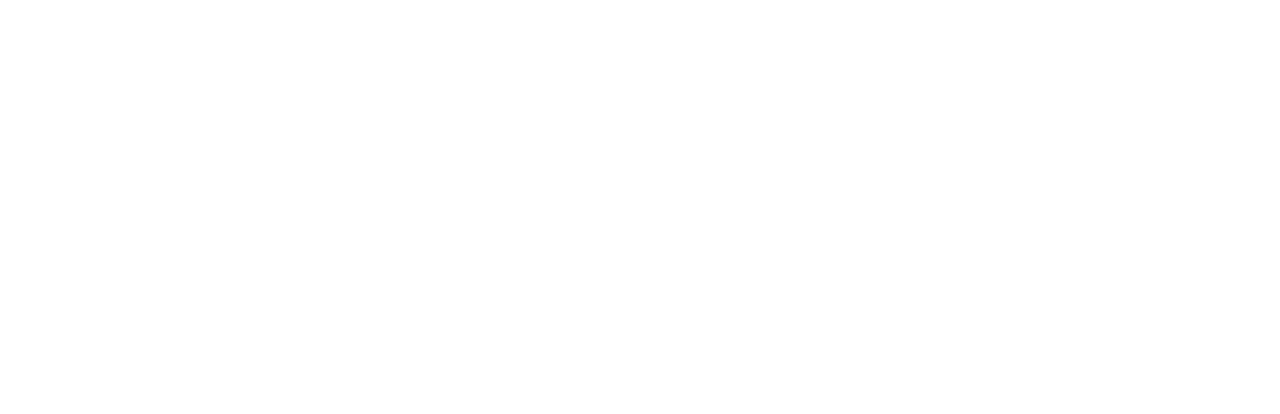
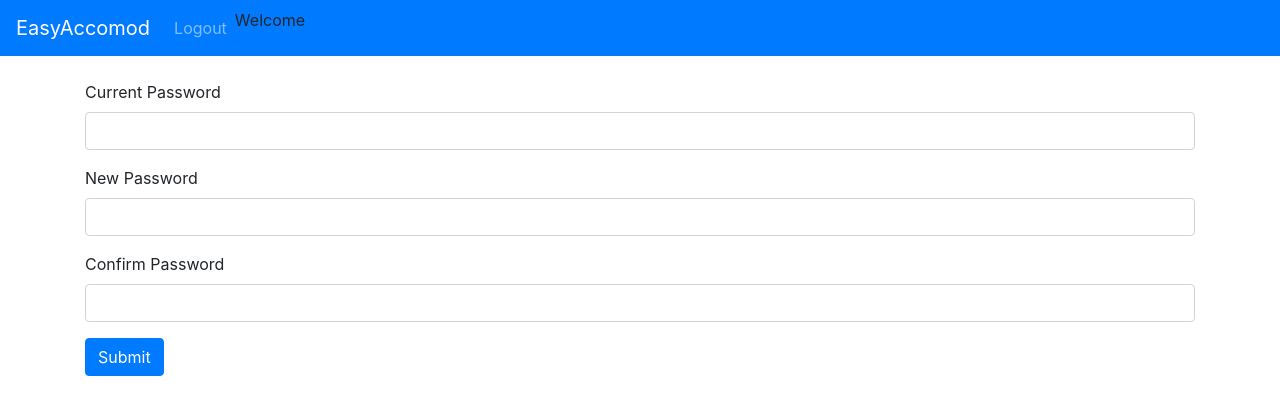
Before and after one commit to lamte1234/front-end-easyAccomod, a React (Create React App) app: page /users/change-password in a window 1280 px wide. Shown: the top 414 px of the page. Built offline with nearby package versions, Linux system fonts and the light colour scheme.

Commit message:
Change password feature for users

```diff
--- a/src/App.js
+++ b/src/App.js
@@ -3,43 +3,54 @@
 import { BrowserRouter as Router, Route} from 'react-router-dom';
 
 import Login from './components/login.component';
+import Navbar from './components/navbar.component';
+import ChangePass from './components/change_password.component';
+
 import Signup from './components/signup.component';
 import RenterSU from './components/signup/renter.component';
 import OwnerSU from './components/signup/owner.component';
+
 import RenterWS from './components/workspace/renter.component';
 import OwnerWS from './components/workspace/owner.component';
 import AdminWS from './components/workspace/admin.component';
-import Navbar from './components/navbar.component';
+
 import Search from './components/renter_action/search.component';
 import PostDetail from './components/renter_action/post_details';
+
 import Post from './components/owner_action/post.component';
+import OwnerPost from './components/owner_action/ownerPost.component';
+import EditPost from './components/owner_action/editPost.component';
+
 import AdminAcc from './components/admin_action/adminAccount.component';
 import AdminPost from './components/admin_action/adminPost.component';
 import ApprovePost from './components/admin_action/approvePost.component';
-import OwnerPost from './components/owner_action/ownerPost.component';
-import EditPost from './components/owner_action/editPost.component';
 import EditAcc from './components/admin_action/approveEditAcc.component';
 
 function App() {
   return (
     <Router>
-      {/* <Navbar /> */}
+      {/* --------------------------COMMON--------------------------------- */}
       <Route path="/" exact component={Navbar}></Route>
       <Route path='/login/' exact component={Login}></Route>
+      <Route path='/users/change-password' exact component={ChangePass}></Route>
+      {/* ---------------------------SIGNUP--------------------------------- */}
       <Route path='/signup/' exact component={Signup}></Route>
       <Route path='/signup/renter/' exact component={RenterSU}></Route>
       <Route path='/signup/owner/' exact component={OwnerSU}></Route>
-      <Route path='/users/owner/post/' exact component={Post}></Route>
+      {/* ----------------------------RENTER------------------------------ */}
       <Route path='/users/renter/' exact component={RenterWS}></Route>
       <Route path='/users/renter/search/' exact component={Search}></Route>
       <Route path='/users/renter/post/:id' exact component={PostDetail}></Route>
+      {/* ---------------------------OWNER-------------------------------- */}
       <Route path='/users/owner/' exact component={OwnerWS}></Route>
+      <Route path='/users/owner/post/' exact component={Post}></Route>
+      <Route path='/users/owner/edit' exact component={OwnerPost}></Route>
+      <Route path='/users/owner/edit/:id' exact component={EditPost}></Route>
+      {/* ----------------------------ADMIN--------------------------------------- */}
       <Route path='/users/admin/' exact component={AdminWS}></Route>
       <Route path='/users/admin/accounts/' exact component={AdminAcc}></Route>
       <Route path='/users/admin/posts/' exact component={AdminPost}></Route>
       <Route path='/users/admin/posts/:id' exact component={ApprovePost}></Route>
-      <Route path='/users/owner/edit' exact component={OwnerPost}></Route>
-      <Route path='/users/owner/edit/:id' exact component={EditPost}></Route>
       <Route path='/users/admin/edit-auth/' exact component={EditAcc}></Route>
     </Router>
   );
--- a/src/components/admin_action/adminAccount.component.js
+++ b/src/components/admin_action/adminAccount.component.js
@@ -10,7 +10,11 @@
         <td>{props.account.id_card_number}</td>
         <td>{props.account.phone}</td>
         <td>{props.account.address}</td>
-        <td><a href="#" onClick={() => props.approve(props.account._id)}>Approved</a></td>
+        <td>
+        {
+            // eslint-disable-next-line
+        }<a href="#" onClick={() => props.approve(props.account._id)}>Approved</a>
+        </td>
     </tr>
 )
 
--- a/src/components/admin_action/approveEditAcc.component.js
+++ b/src/components/admin_action/approveEditAcc.component.js
@@ -9,7 +9,11 @@
         <td>{props.account.id_card_number}</td>
         <td>{props.account.phone}</td>
         <td>{props.account.address}</td>
-        <td><a href="" onClick={() => props.approve(props.account._id)}>Approved</a></td>
+        <td>
+        {
+            // eslint-disable-next-line
+        }<a href="" onClick={() => props.approve(props.account._id)}>Approved</a>
+        </td>
     </tr>
 )
 
--- /dev/null
+++ b/src/components/change_password.component.js
@@ -0,0 +1,97 @@
+import React, {Component} from 'react';
+import axios from 'axios';
+
+import Nav from './common/user_nav';
+
+export default class ChangePass extends Component {
+
+    constructor(props) {
+        super(props);
+
+        this.state = {
+            current_password: '',
+            new_password: '',
+            cf_pass: '',
+            errors: []
+        }
+
+
+        this.onChangeCurrentPass = this.onChangeCurrentPass.bind(this);
+        this.onChangeNewPass = this.onChangeNewPass.bind(this);
+        this.onChangeConfirmPass =this.onChangeConfirmPass.bind(this);
+        this.onSubmit = this.onSubmit.bind(this);
+
+    }
+
+
+    onChangeCurrentPass(e) {
+        this.setState({
+            current_password: e.target.value
+        });
+    }
+    onChangeNewPass(e) {
+        this.setState({
+            new_password: e.target.value
+        });
+    }
+    onChangeConfirmPass(e) {
+        this.setState({
+            cf_pass: e.target.value
+        });
+    }
+    onSubmit(e) {
+        e.preventDefault();
+
+        axios.patch(`http://localhost:5000/users/${localStorage.getItem('user_type')}/change-password`,{
+            current_password: this.state.current_password,
+            new_password: this.state.new_password,
+            cf_pass: this.state.cf_pass
+        }, {withCredentials: true})
+        .then(res => {
+            if(res.data.errors) {
+                this.setState({
+                    errors: res.data.errors
+                })
+            };
+            if(res.status === 200) {
+                window.location = `/users/${localStorage.getItem('user_type')}`;
+            }
+        })
+        .catch(err => console.log(err));
+
+
+    }
+
+
+    render() {
+        return(
+            <div>
+                <Nav />
+                <br />
+                    {
+                        this.state.errors.map((err,index) =>
+                        <div className='alert alert-danger' key={index}>{err}</div>)
+                    }
+                <div className="container">
+                    <form method="PATCH" onSubmit={this.onSubmit}>
+                        <div className="form-group"><label htmlFor="current_password">Current Password</label>
+                            <input className="form-control" id="current_password" type="password"
+                            name="current_password" value={this.state.current_password} onChange={this.onChangeCurrentPass} />
+                        </div>
+                        <div className="form-group"><label htmlFor="new_password">New Password</label>
+                            <input className="form-control" id="new_password" type="password"
+                            name="new_password" value={this.state.new_password} onChange={this.onChangeNewPass} />
+                        </div>
+                        <div className="form-group"><label htmlFor="cf_pass">Confirm Password</label>
+                            <input className="form-control" id="cf_pass" type="password"
+                            name="cf_pass" value={this.state.cf_pass} onChange={this.onChangeConfirmPass} />
+                        </div>
+                        <button className="btn btn-primary">Submit</button>
+                </form>
+                </div>
+            </div>
+        );
+    }
+
+
+}
--- a/src/components/common/admin_nav.js
+++ b/src/components/common/admin_nav.js
@@ -19,11 +19,14 @@
                     <Link to="/users/admin/accounts" className="nav-link">Manage Accounts</Link>
                 </li>
                 <li className="navbar-item">
+                    <Link to="/users/admin/edit-auth" className="nav-link">Edit Authenticate</Link>
+                </li>
+                <li className="navbar-item">
                     {/* fix later */}
                     <Link to="/users/admin" className="nav-link">Statistics</Link>
                 </li>
                 <li className="navbar-item">
-                    <Link to="/users/admin/edit-auth" className="nav-link">Manage Edit</Link>
+                    <Link to="/users/change-password" className="nav-link">Change Password</Link>
                 </li>
                 <LogOut />
                 <li className="navbar-item">Welcome {username}</li>
--- a/src/components/common/owner_nav.js
+++ b/src/components/common/owner_nav.js
@@ -26,6 +26,9 @@
                     {/* fix later */}
                     <Link to="/users/owner" className="nav-link">Extend</Link>
                 </li>
+                <li className="navbar-item">
+                    <Link to="/users/change-password" className="nav-link">Change Password</Link>
+                </li>
                 <LogOut />
                 <li className="navbar-item">Welcome {username}</li>
             </ul>
--- a/src/components/common/renter_nav.js
+++ b/src/components/common/renter_nav.js
@@ -16,6 +16,9 @@
                             <li className="navbar-item">
                                 <Link to="/users/renter/wishlist" className="nav-link">Wish-list</Link>
                             </li>
+                            <li className="navbar-item">
+                                <Link to="/users/change-password" className="nav-link">Change Password</Link>
+                            </li>
                             <LogOut />
                             <li className="navbar-item">Welcome {username}</li>
                         </ul>
--- /dev/null
+++ b/src/components/common/user_nav.js
@@ -0,0 +1,19 @@
+import React from 'react';
+import {Link} from 'react-router-dom';
+
+import LogOut from '../logout.component';
+
+
+export default function Nav() {
+    return(
+        <nav className="navbar navbar-dark bg-primary navbar-expand-lg">
+                <Link to="/users/renter" className="navbar-brand">EasyAccomod</Link>
+                <div className="collpase navbar-collapse">
+                    <ul className="navbar-nav mr-auto">
+                        <LogOut />
+                        <li className="navbar-item">Welcome {localStorage.getItem('user_type')}</li>
+                    </ul>
+                </div>
+        </nav>
+    );
+}
--- a/src/components/login.component.js
+++ b/src/components/login.component.js
@@ -49,7 +49,8 @@
         axios.post('http://localhost:5000/login', user,{withCredentials: true})
         .then(res => {
             console.log(res.data);
-            const username = localStorage.setItem('user', res.data.name);
+            localStorage.setItem('user', res.data.name);
+            localStorage.setItem('user_type', res.data.user_type);
             if(res.data.errors) {
                 this.setState({
                     errors: res.data.errors
--- a/src/components/logout.component.js
+++ b/src/components/logout.component.js
@@ -13,6 +13,8 @@
                 })
             };
         });
+        localStorage.removeItem('user');
+        localStorage.removeItem('user_type');
     }
 
     render() {
```
Also changed, not shown: 1 other file (tests, documents, lock files or other folders).
